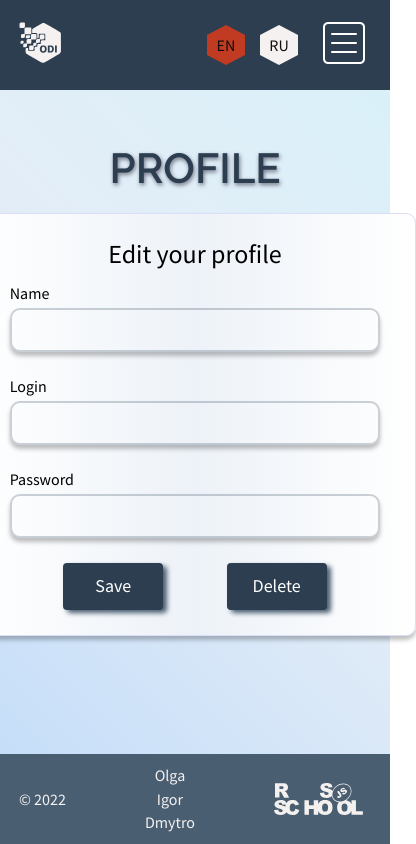
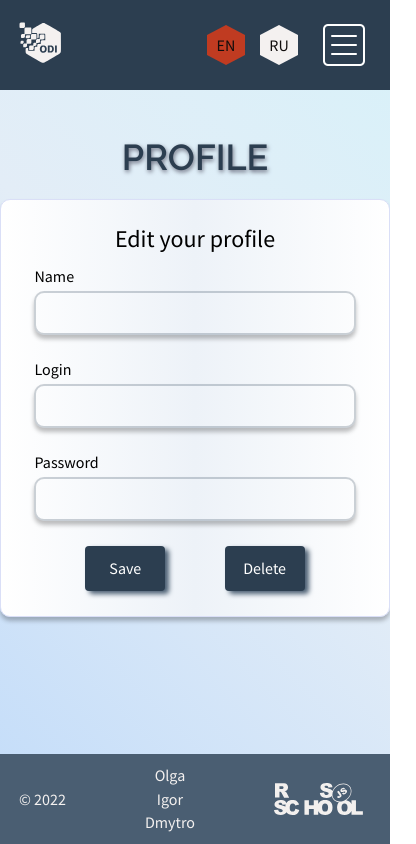
Before and after one commit to DStukalo/ODI-project, a React (Create React App) app in the folder odi-project/: page /profile in a window 390 px wide. Shown: the whole page, 416 px wide, since content can reach past the window. Built offline with nearby package versions, Linux system fonts and the light colour scheme; no server answers.

Commit message:
feat: add adaptive markdown

```diff
--- a/odi-project/src/components/Button/Button.module.scss
+++ b/odi-project/src/components/Button/Button.module.scss
@@ -306,6 +306,7 @@
   background-color: transparent;
   position: relative;
   z-index: 15;
+  padding-top: 5px;
   img {
     background-color: var(--color-background-primary-grey-a1);
   }
@@ -317,7 +318,7 @@
   }
 }
 
-@media (max-width: 1200px) {
+@media (max-width: 600px) {
   .navigation__btn {
     font-size: var(--font-size-a3);
     &:hover {
--- a/odi-project/src/components/Footer/Footer.module.scss
+++ b/odi-project/src/components/Footer/Footer.module.scss
@@ -4,7 +4,7 @@
   display: flex;
   justify-content: center;
   background-color: var(--color-background-primary-grey-a2);
-  min-height: 90px;
+  min-height: 60px;
   .container {
     width:max(80%, 1200px);
     display: flex;
@@ -60,7 +60,12 @@
 
 @media (max-width: 600px) {
   .footer {
+    min-height: 90px;
     .container {
+      .year,
+      .github {
+        font-size: var(--font-size-a3);
+      }
       .github {
         flex-direction: column;
         justify-content: center;
@@ -83,10 +88,6 @@
   .footer {
     width: max(100%, 320px);
     .container {
-      .year,
-      .github {
-        font-size: var(--font-size-a3);
-      }
       .rsschool {
         .rss_link {
           .rss_image {
--- a/odi-project/src/components/Header/Navigation/NavItem/NavItem.module.scss
+++ b/odi-project/src/components/Header/Navigation/NavItem/NavItem.module.scss
@@ -21,7 +21,7 @@
   list-style: none;
 }
 
-@media (max-width: 1200px) {
+@media (max-width: 600px) {
   .navigation__item {
     font-size: var(--font-size-a3);
   }
--- a/odi-project/src/components/Header/Navigation/Navigation.tsx
+++ b/odi-project/src/components/Header/Navigation/Navigation.tsx
@@ -67,7 +67,7 @@ export function Navigation() {
 							</div>
 						)
 						: 					(
-							<div className={styles.nav_items}>
+							<div className={`${styles.nav_items} ${(menu ? styles.nav_overlay : '')}`}>
 								<ul className={`${styles.list} ${(menu ? styles.show : '')}`}>
 									<NavItem path="authorization/login" text={newLocal.signin} callback={closeMenu} />
 									<NavItem
--- a/odi-project/src/components/Modal/Modal.module.scss
+++ b/odi-project/src/components/Modal/Modal.module.scss
@@ -7,21 +7,24 @@
   z-index: 1;
   left: 0;
   top: 0;
-  width: 100%;
+  width: max(100%, 320px);
   height: 100%;
   overflow: auto;
   background: var(--color-background-primary-grey-f3);
+  display: flex;
+  align-items: center;
+  justify-content: center;
   div {
     position: relative;
     border-radius: 10px;
     border: 1px solid var(--color-background-primary-grey-a2);
     margin: 0 auto;
+    padding: 20px 10px;
     max-width: 450px;
-    padding: 20px 10px;
     width: 100%;
+    box-sizing: border-box;
     height: 20%;
     background-color: var(--color-primary-white-a2);
-    margin: 9% auto 15% auto;
     border: 1px solid var(--color-background-primary-grey-a1);
     display: flex;
     align-items: center;
@@ -117,3 +120,11 @@
     }
   }
 }
+
+@media (max-width: 600px) {
+  .modal_auth {
+    div {
+      max-width: 300px;
+    }
+  }
+}
--- a/odi-project/src/components/Register/Register.tsx
+++ b/odi-project/src/components/Register/Register.tsx
@@ -52,7 +52,7 @@ export function Register() {
 			<h2>{newLocal.signup}</h2>
 			{showErrorModal && (
 				<Modal
-					title={newLocal.modalRegisterHeader}
+					title={`{newLocal.modalRegisterHeader} ${login}`}
 					buttonText={newLocal.modalButton}
 					onClose={setShowErrorModal}
 					classes="modal_auth"
@@ -62,7 +62,7 @@ export function Register() {
 			)}
 			{showSuccessModal && (
 				<Modal
-					title={newLocal.modalRegisterHeader}
+					title={`{newLocal.modalRegisterHeader} ${login}`}
 					buttonText={newLocal.modalButton}
 					onClose={setShowErrorModal}
 					classes="modal_auth"
--- a/odi-project/src/pages/Profile page/ProfilePage.module.scss
+++ b/odi-project/src/pages/Profile page/ProfilePage.module.scss
@@ -2,11 +2,11 @@
   display: flex;
   flex-direction: column;
   align-items: center;
-  padding-top: 95px;
-  width: 100%;
+  justify-content: center;
+  width:100%;
   height: auto;
   gap: 20px;
-  min-height: calc(100vh - 121px - 64px);
+  min-height: calc(100vh - 0px - 60px);
   background: linear-gradient(45deg, rgb(198, 222, 249), rgb(227, 237, 247), rgb(216, 241, 249));
   h2 {
     font-family: "Raleway", sans-serif;
@@ -14,7 +14,6 @@
     color: var(--color-background-primary-grey-a1);
     font-size: var(--font-size-a1);
     text-shadow: 1px 2px 4px #6f7282;
-    padding-top: 50px;
     text-transform: uppercase;
   }
   .profile_fieldset {
@@ -28,8 +27,8 @@
     justify-content: center;
     flex-direction: column;
     padding: 25px;
-    border: 1px solid lightgray;
     border-radius: 10px;
+    box-sizing: border-box;
     max-width: 400px;
     width: 100%;
     gap: 15px;
@@ -37,7 +36,7 @@
     background: linear-gradient(270deg, #ffffff, #edf2f8, #ffffff);
     h3 {
       font-weight: 400;
-      font-size: 26px;
+      font-size: var(--font-size-a2);
     }
     .form_buttons {
       display: flex;
@@ -68,3 +67,43 @@
     }
   }
 }
+
+@media (max-width: 600px) {
+  .profile_container {
+    min-height: calc(100vh - 0px - 90px);
+    h2 {
+      font-size: var(--font-size-a11);
+    }
+    form {
+      .form_buttons {
+        button {
+          width: 80px;
+          padding: 13px;
+          box-sizing: border-box;
+          border-radius: 4px;
+          border: none;
+          display: flex;
+          align-items: center;
+          justify-content: center;
+          transition: all 400ms linear;
+          background-color: var(--color-background-primary-grey-a1);
+          color: white;
+          box-shadow: 4px 3px 5px var(--color-background-primary-grey-a2);
+          font-size: var(--font-size-a3);
+          font-weight: 400;
+          &:hover {
+            cursor: pointer;
+            background-color: var(--color-primary-orange-a2);
+            color: var(--color-primary-white-a1);
+          }
+        }
+      }
+    }
+  }
+}
+
+@media (max-width: 1200px) {
+  .profile_container {
+    width: max(100%, 320px);
+  }
+}
--- a/odi-project/src/pages/Profile page/ProfilePage.tsx
+++ b/odi-project/src/pages/Profile page/ProfilePage.tsx
@@ -101,7 +101,7 @@ export function ProfilePage() {
 					onClose={setShowErrorModal}
 					classes="modal_auth"
 				>
-					<h3>{newLocal.modalErrorRegisterText}</h3>
+					<h3>{newLocal.profileModalError}</h3>
 				</Modal>
 			)}
 			{showSuccessModal && (
--- a/odi-project/src/styles/variables.scss
+++ b/odi-project/src/styles/variables.scss
@@ -15,6 +15,7 @@
   --color-primary-black-a1: #100d0c;
 
   --font-size-a1: 42px;
+  --font-size-a11: 36px;
   --font-size-a2: 24px;
   --font-size-a22: 20px;
   --font-size-a3: 16px;
```
